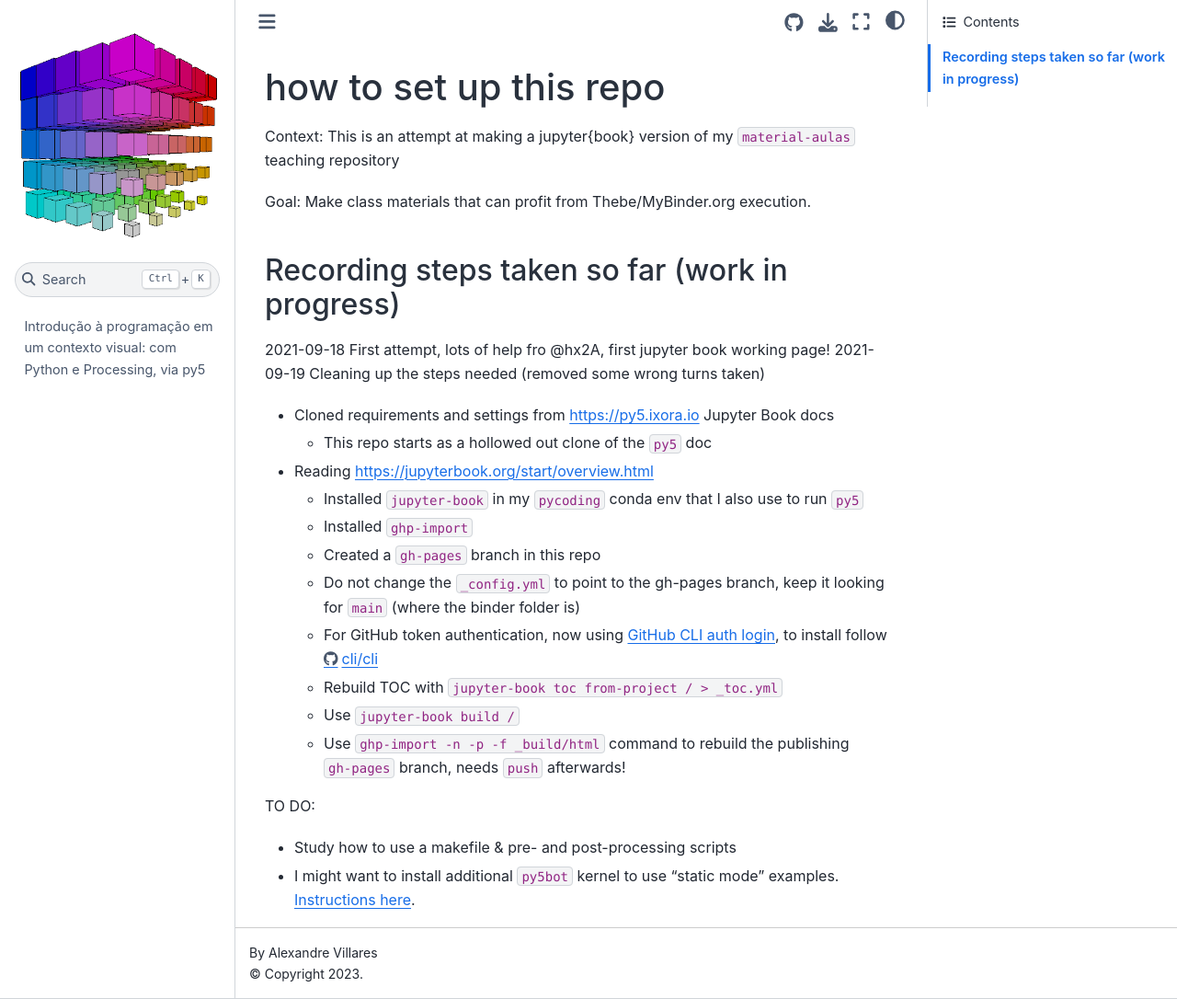
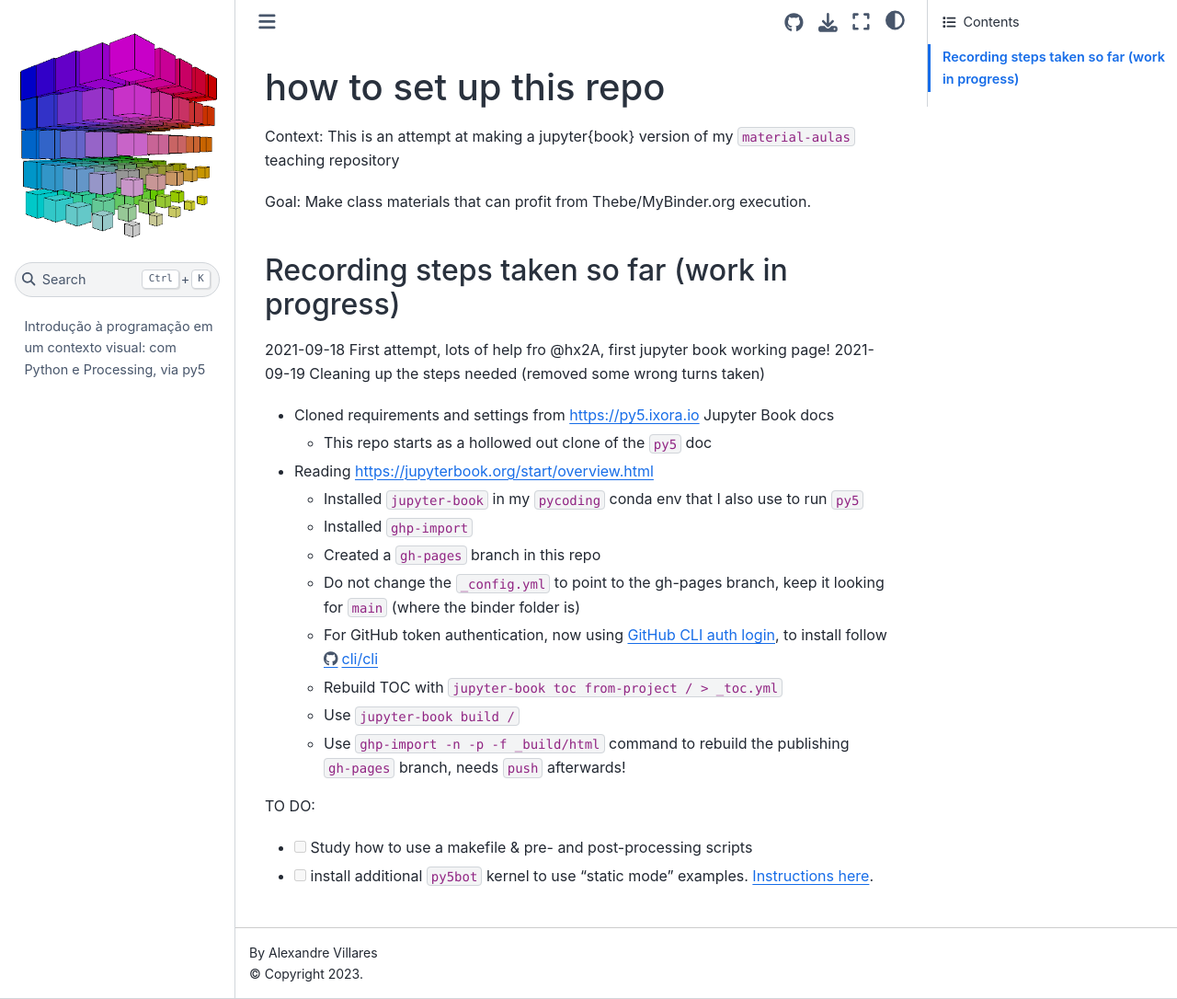
Before and after one commit to villares/material-aulas-py5, a Jupyter Book: the page built from jupyterbook_installation_notes.md, in a window 1280 px wide and 1086 px high. Shown: the whole window at 92% size. Built offline with Jupyter Book 1.0.4 settings and Sphinx 7.4.7 and the Sphinx Book theme 1.1.4, drawn with Linux system fonts in a browser that asks for light colours; pages that are not in the unit, such as notebooks, are missing from menus.

Commit message:
Update jupyterbook_installation_notes.md

```diff
--- a/jupyterbook_installation_notes.md
+++ b/jupyterbook_installation_notes.md
@@ -22,5 +22,5 @@
    - Use `ghp-import -n -p -f _build/html` command to rebuild the publishing `gh-pages` branch, needs `push` afterwards!
 
 TO DO:
-   - Study how to use a makefile & pre- and post-processing scripts
-   - I might want to install additional `py5bot` kernel to use "static mode" examples. [Instructions here](https://py5.ixora.io/content/install.html#jupyter-notebook-kernels).
+   - [ ] Study how to use a makefile & pre- and post-processing scripts
+   - [ ] install additional `py5bot` kernel to use "static mode" examples. [Instructions here](https://py5.ixora.io/content/install.html#jupyter-notebook-kernels).
```
